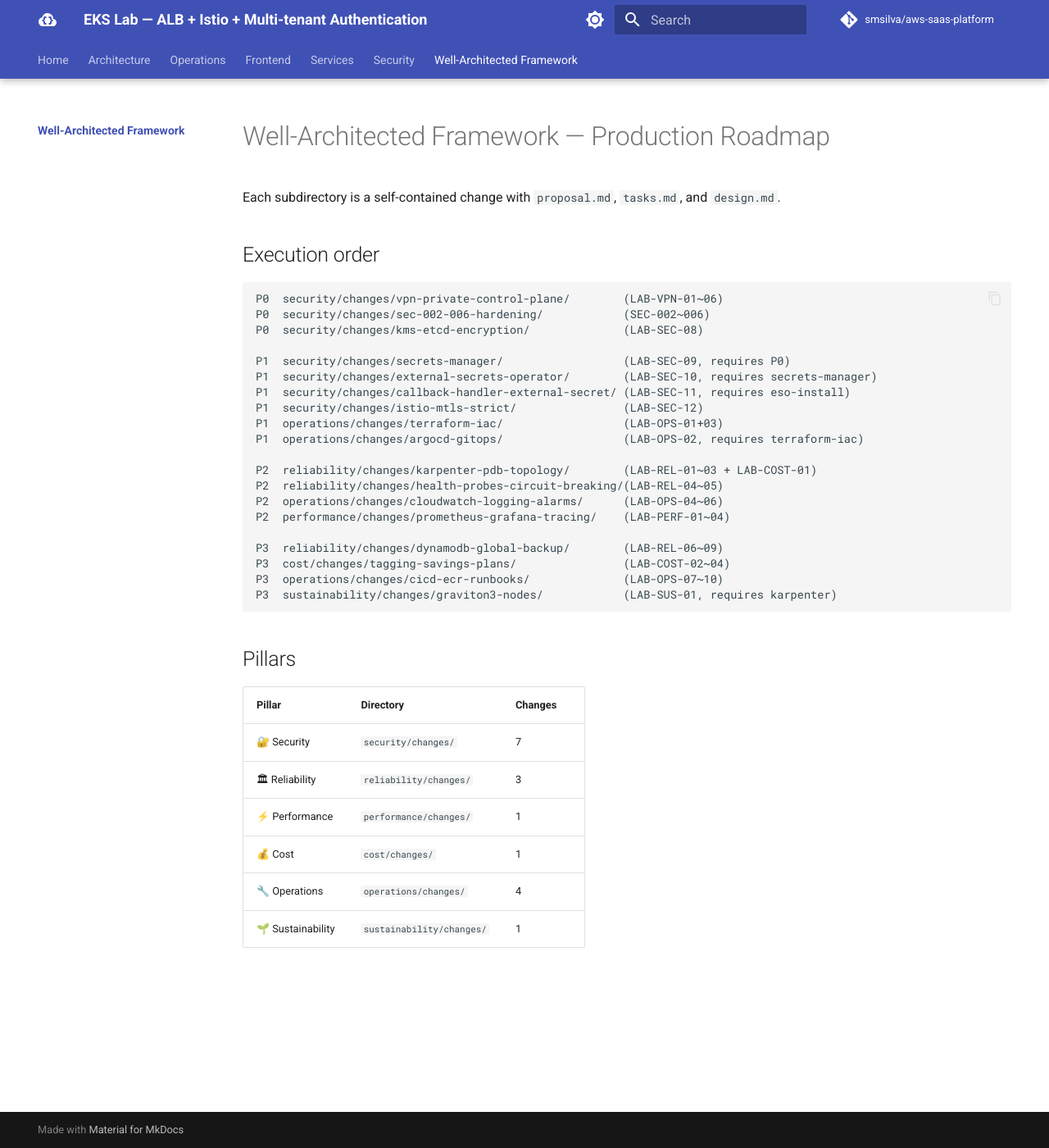
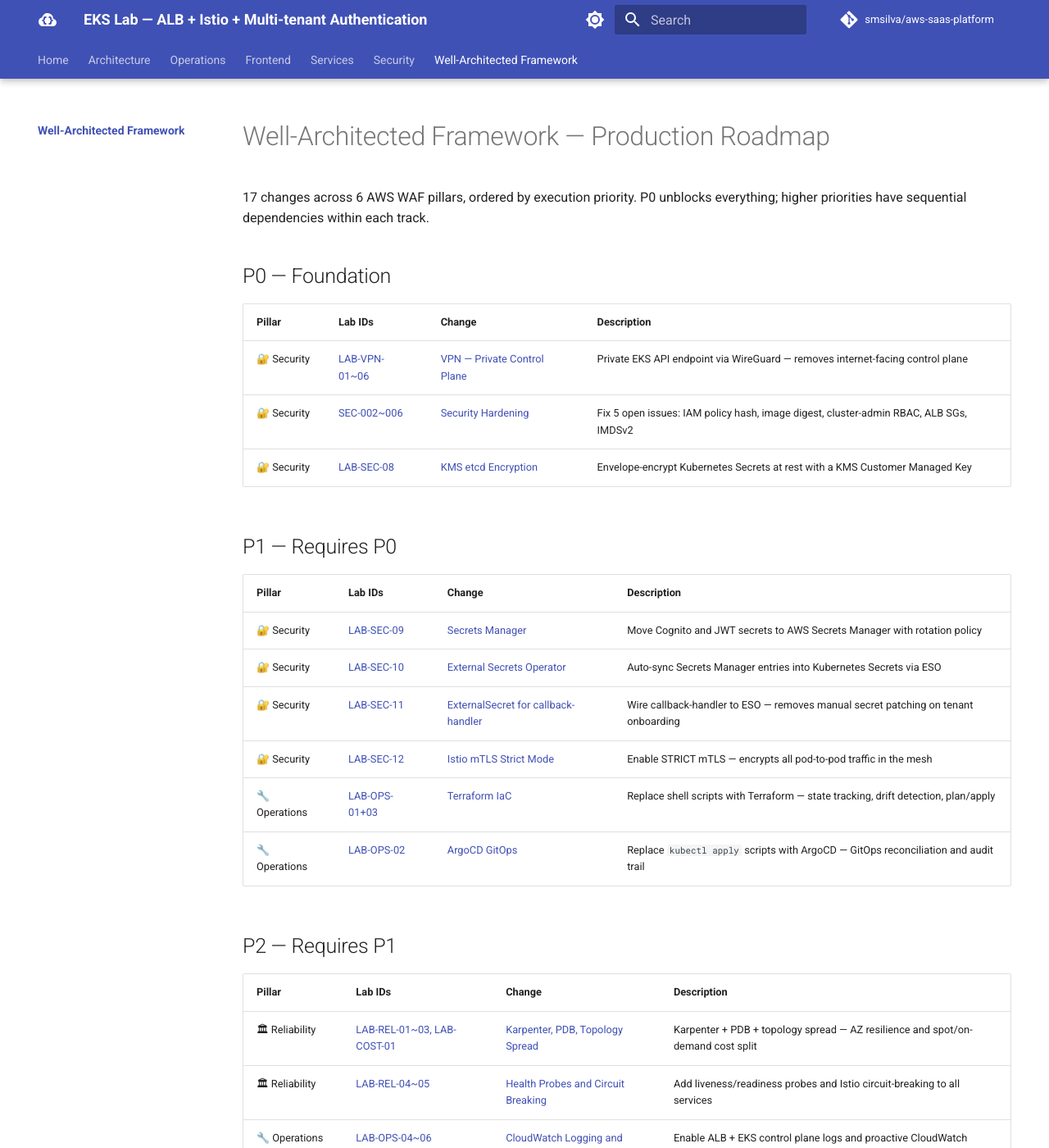
Before and after one commit to smsilva/aws-saas-platform, an MkDocs documentation site: the page built from docs/well-architected-framework/README.md, in a window 1280 px wide and 1400 px high. Shown: the whole window at 82% size. Built offline with MkDocs 1.6.1 and Material for MkDocs 9.7.7, drawn with Linux system fonts in a browser that asks for light colours; comment, search, counter and statistics services are not loaded; some of the changed text lies outside the part shown.

Commit message:
docs(waf): replace execution-order block with linked priority tables
Replace plain code block and pillar summary with four P0–P3 tables,
each row linking Lab IDs to tasks.md and the change name to proposal.md.

Co-Authored-By: Claude Opus 4.7 <noreply@anthropic.com>

````diff
--- a/docs/well-architected-framework/README.md
+++ b/docs/well-architected-framework/README.md
@@ -1,39 +1,41 @@
 # Well-Architected Framework — Production Roadmap
 
-Each subdirectory is a self-contained change with `proposal.md`, `tasks.md`, and `design.md`.
+17 changes across 6 AWS WAF pillars, ordered by execution priority.
+P0 unblocks everything; higher priorities have sequential dependencies within each track.
 
-## Execution order
+## P0 — Foundation
 
-```
-P0  security/changes/vpn-private-control-plane/        (LAB-VPN-01~06)
-P0  security/changes/sec-002-006-hardening/            (SEC-002~006)
-P0  security/changes/kms-etcd-encryption/              (LAB-SEC-08)
+| Pillar | Lab IDs | Change | Description |
+|---|---|---|---|
+| 🔐 Security | [LAB-VPN-01~06](security/changes/vpn-private-control-plane/tasks.md) | [VPN — Private Control Plane](security/changes/vpn-private-control-plane/proposal.md) | Private EKS API endpoint via WireGuard — removes internet-facing control plane |
+| 🔐 Security | [SEC-002~006](security/changes/sec-002-006-hardening/tasks.md) | [Security Hardening](security/changes/sec-002-006-hardening/proposal.md) | Fix 5 open issues: IAM policy hash, image digest, cluster-admin RBAC, ALB SGs, IMDSv2 |
+| 🔐 Security | [LAB-SEC-08](security/changes/kms-etcd-encryption/tasks.md) | [KMS etcd Encryption](security/changes/kms-etcd-encryption/proposal.md) | Envelope-encrypt Kubernetes Secrets at rest with a KMS Customer Managed Key |
 
-P1  security/changes/secrets-manager/                  (LAB-SEC-09, requires P0)
-P1  security/changes/external-secrets-operator/        (LAB-SEC-10, requires secrets-manager)
-P1  security/changes/callback-handler-external-secret/ (LAB-SEC-11, requires eso-install)
-P1  security/changes/istio-mtls-strict/                (LAB-SEC-12)
-P1  operations/changes/terraform-iac/                  (LAB-OPS-01+03)
-P1  operations/changes/argocd-gitops/                  (LAB-OPS-02, requires terraform-iac)
+## P1 — Requires P0
 
-P2  reliability/changes/karpenter-pdb-topology/        (LAB-REL-01~03 + LAB-COST-01)
-P2  reliability/changes/health-probes-circuit-breaking/(LAB-REL-04~05)
-P2  operations/changes/cloudwatch-logging-alarms/      (LAB-OPS-04~06)
-P2  performance/changes/prometheus-grafana-tracing/    (LAB-PERF-01~04)
+| Pillar | Lab IDs | Change | Description |
+|---|---|---|---|
+| 🔐 Security | [LAB-SEC-09](security/changes/secrets-manager/tasks.md) | [Secrets Manager](security/changes/secrets-manager/proposal.md) | Move Cognito and JWT secrets to AWS Secrets Manager with rotation policy |
+| 🔐 Security | [LAB-SEC-10](security/changes/external-secrets-operator/tasks.md) | [External Secrets Operator](security/changes/external-secrets-operator/proposal.md) | Auto-sync Secrets Manager entries into Kubernetes Secrets via ESO |
+| 🔐 Security | [LAB-SEC-11](security/changes/callback-handler-external-secret/tasks.md) | [ExternalSecret for callback-handler](security/changes/callback-handler-external-secret/proposal.md) | Wire callback-handler to ESO — removes manual secret patching on tenant onboarding |
+| 🔐 Security | [LAB-SEC-12](security/changes/istio-mtls-strict/tasks.md) | [Istio mTLS Strict Mode](security/changes/istio-mtls-strict/proposal.md) | Enable STRICT mTLS — encrypts all pod-to-pod traffic in the mesh |
+| 🔧 Operations | [LAB-OPS-01+03](operations/changes/terraform-iac/tasks.md) | [Terraform IaC](operations/changes/terraform-iac/proposal.md) | Replace shell scripts with Terraform — state tracking, drift detection, plan/apply |
+| 🔧 Operations | [LAB-OPS-02](operations/changes/argocd-gitops/tasks.md) | [ArgoCD GitOps](operations/changes/argocd-gitops/proposal.md) | Replace `kubectl apply` scripts with ArgoCD — GitOps reconciliation and audit trail |
 
-P3  reliability/changes/dynamodb-global-backup/        (LAB-REL-06~09)
-P3  cost/changes/tagging-savings-plans/                (LAB-COST-02~04)
-P3  operations/changes/cicd-ecr-runbooks/              (LAB-OPS-07~10)
-P3  sustainability/changes/graviton3-nodes/            (LAB-SUS-01, requires karpenter)
-```
+## P2 — Requires P1
 
-## Pillars
+| Pillar | Lab IDs | Change | Description |
+|---|---|---|---|
+| 🏛 Reliability | [LAB-REL-01~03, LAB-COST-01](reliability/changes/karpenter-pdb-topology/tasks.md) | [Karpenter, PDB, Topology Spread](reliability/changes/karpenter-pdb-topology/proposal.md) | Karpenter + PDB + topology spread — AZ resilience and spot/on-demand cost split |
+| 🏛 Reliability | [LAB-REL-04~05](reliability/changes/health-probes-circuit-breaking/tasks.md) | [Health Probes and Circuit Breaking](reliability/changes/health-probes-circuit-breaking/proposal.md) | Add liveness/readiness probes and Istio circuit-breaking to all services |
+| 🔧 Operations | [LAB-OPS-04~06](operations/changes/cloudwatch-logging-alarms/tasks.md) | [CloudWatch Logging and Alarms](operations/changes/cloudwatch-logging-alarms/proposal.md) | Enable ALB + EKS control plane logs and proactive CloudWatch alarms |
+| ⚡ Performance | [LAB-PERF-01~04](performance/changes/prometheus-grafana-tracing/tasks.md) | [Prometheus, Grafana, Tracing](performance/changes/prometheus-grafana-tracing/proposal.md) | In-cluster metrics, distributed tracing, and resource utilization dashboards |
 
-| Pillar | Directory | Changes |
-|---|---|---|
-| 🔐 Security | `security/changes/` | 7 |
-| 🏛 Reliability | `reliability/changes/` | 3 |
-| ⚡ Performance | `performance/changes/` | 1 |
-| 💰 Cost | `cost/changes/` | 1 |
-| 🔧 Operations | `operations/changes/` | 4 |
-| 🌱 Sustainability | `sustainability/changes/` | 1 |
+## P3 — Requires P2
+
+| Pillar | Lab IDs | Change | Description |
+|---|---|---|---|
+| 🏛 Reliability | [LAB-REL-06~09](reliability/changes/dynamodb-global-backup/tasks.md) | [DynamoDB Global Tables and Backup](reliability/changes/dynamodb-global-backup/proposal.md) | Multi-region `tenant-registry` with Global Tables and automated point-in-time backups |
+| 💰 Cost | [LAB-COST-02~04](cost/changes/tagging-savings-plans/tasks.md) | [Tagging and Savings Plans](cost/changes/tagging-savings-plans/proposal.md) | Consistent resource tagging, cost allocation by tenant, and Savings Plans evaluation |
+| 🔧 Operations | [LAB-OPS-07~10](operations/changes/cicd-ecr-runbooks/tasks.md) | [CI/CD and Runbooks](operations/changes/cicd-ecr-runbooks/proposal.md) | CI/CD pipeline, ECR image scanning, idempotent onboarding, rollback runbooks |
+| 🌱 Sustainability | [LAB-SUS-01](sustainability/changes/graviton3-nodes/tasks.md) | [Graviton3 Nodes](sustainability/changes/graviton3-nodes/proposal.md) | Graviton3 Karpenter NodePool preference — better price/performance and lower energy use |
````
